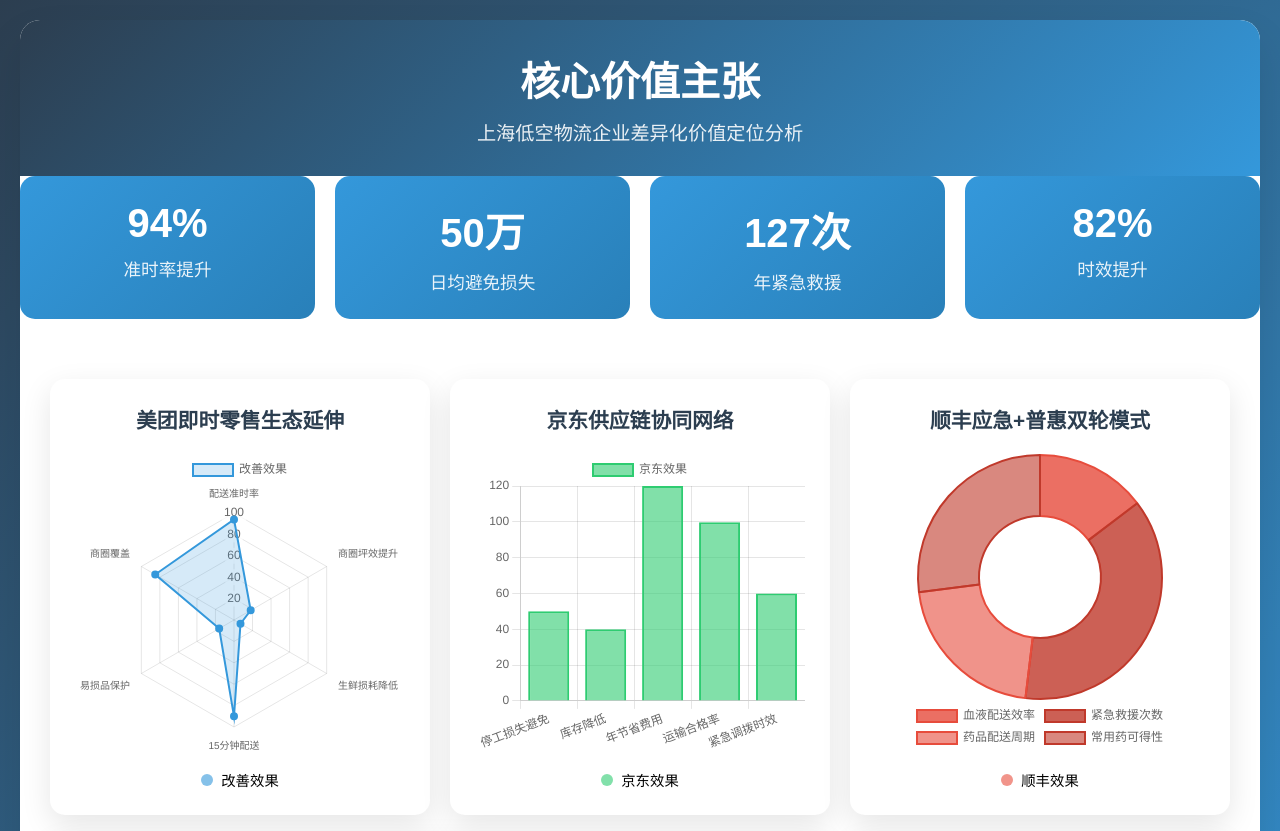
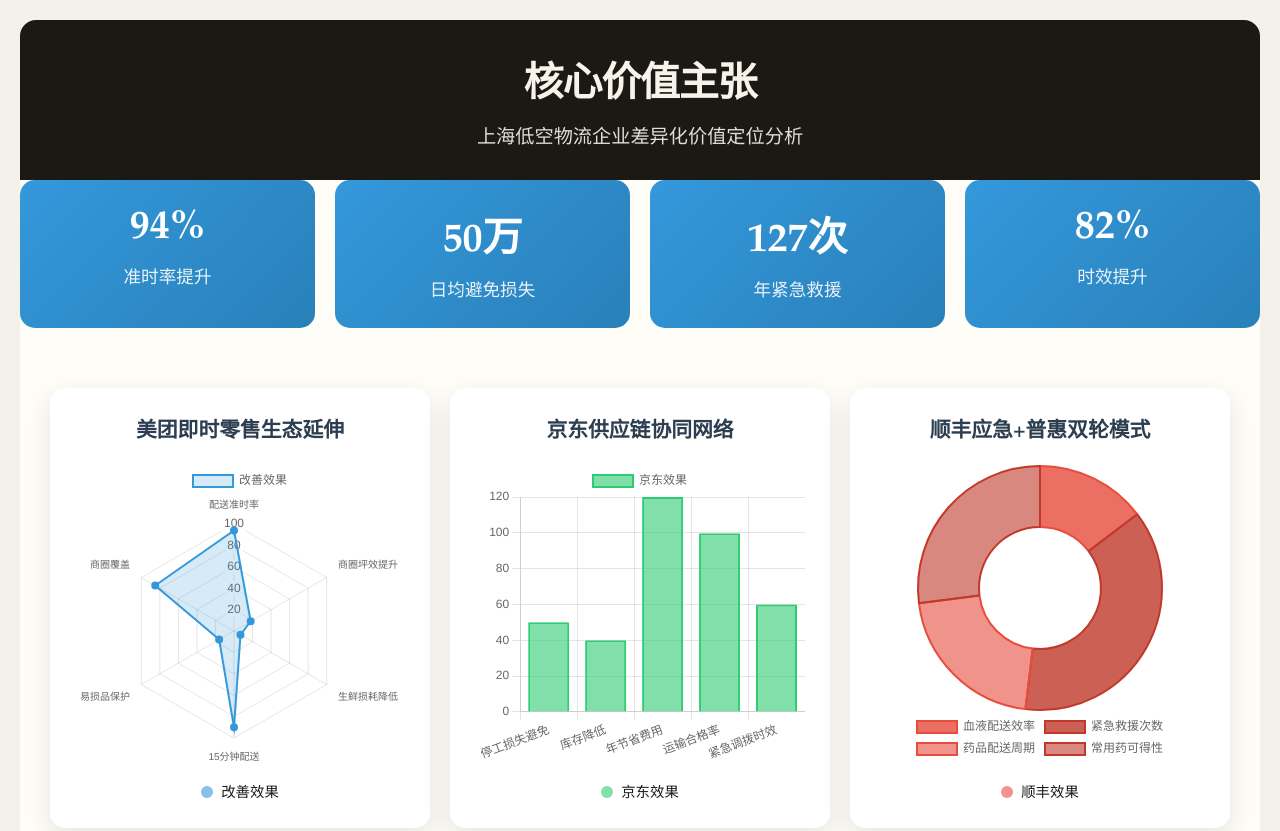
Before and after one commit to insistgang/word_to_pic, a website: page core-value-proposition.html in a window 1280 px wide. Shown: the top 831 px of the page. Drawn offline with nearby package versions, Linux system fonts and the light colour scheme.

Commit message:
fix: calm the individual dashboard pages

```diff
--- a/core-value-proposition.html
+++ b/core-value-proposition.html
@@ -142,6 +142,7 @@
             }
         }
     </style>
+    <link rel="stylesheet" href="reading.css" />
 </head>
 <body>
     <div class="container">
--- /dev/null
+++ b/reading.css
@@ -0,0 +1,16 @@
+body {
+  font-family: "Iowan Old Style", Palatino, "Songti SC", serif !important;
+  background: #f4f1ea !important;
+  color: #1c1915;
+}
+.container {
+  background: #fffdf8 !important;
+  border-radius: 16px !important;
+  box-shadow: none !important;
+}
+.header, header {
+  background: #1c1915 !important;
+  color: #f7f3ea !important;
+}
+h1 { letter-spacing: -0.03em; }
+a { color: #1c1915; }
```
Also changed, not shown: cost-structure-analysis.html (+1 -0 lines), dashboard-status-monitor.html (+1 -0 lines), drone-delivery-dashboard.html (+1 -0 lines), government-support-dashboard.html (+1 -0 lines), industrial-drone-dashboard.html (+1 -0 lines), industrial-market-dashboard.html (+1 -0 lines), market-growth-dashboard.html (+1 -0 lines), medical-drone-dashboard.html (+1 -0 lines), medical-market-dashboard.html (+1 -0 lines), medical-standards-dashboard.html (+1 -0 lines), merchant-application-dashboard.html (+1 -0 lines), revenue-model-analysis.html (+1 -0 lines), special-industry-dashboard.html (+1 -0 lines), user-profile-dashboard.html (+1 -0 lines), 1 more files.
